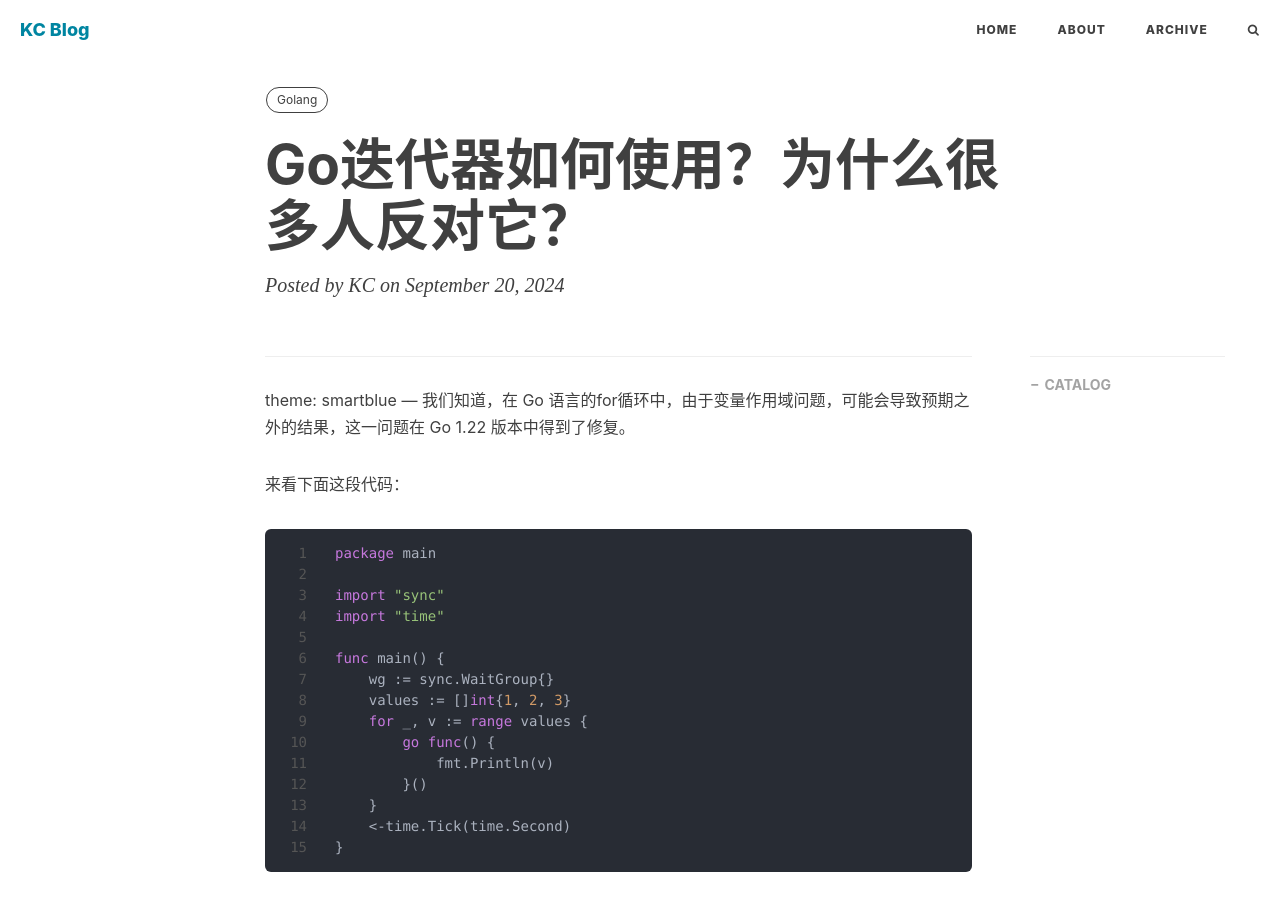
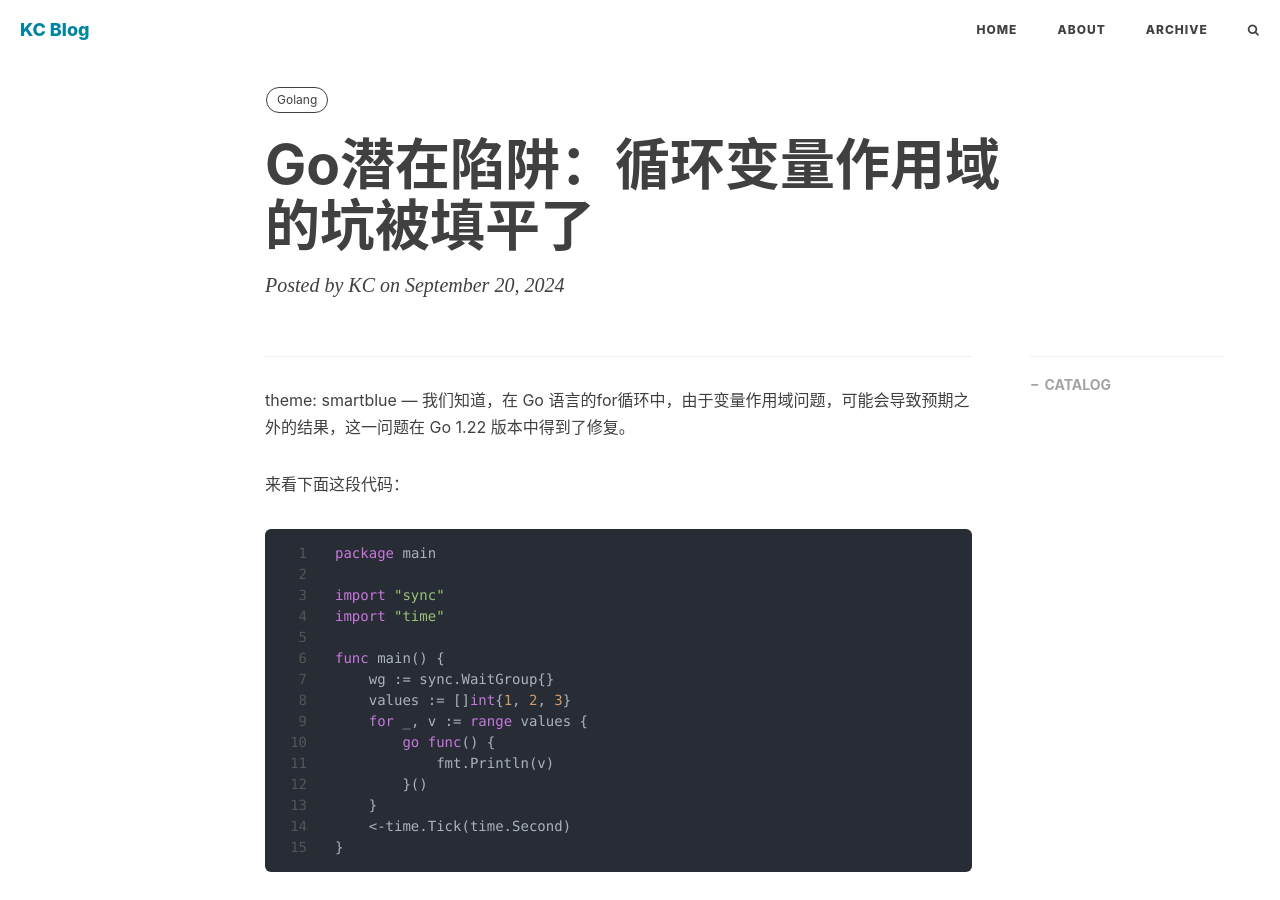
Before and after one commit to jin06/jin06.github.io, a Jekyll site: the page built from _posts/2024-09-20-go循环作用域.md, in a window 1280 px wide and 900 px high. Built offline with Jekyll 4.4.1, drawn with Linux system fonts in a browser that asks for light colours; nearby versions of some CDN libraries; comment, search, counter and statistics services are not loaded.

Commit message:
循环变量名称

```diff
--- a/_posts/2024-09-20-go循环作用域.md
+++ b/_posts/2024-09-20-go循环作用域.md
@@ -1,6 +1,6 @@
 ---
 layout:       post
-title:        "Go迭代器如何使用？为什么很多人反对它？"
+title:        "Go潜在陷阱：循环变量作用域的坑被填平了"
 author:       "KC"
 header-style: text
 catalog:      true
```
